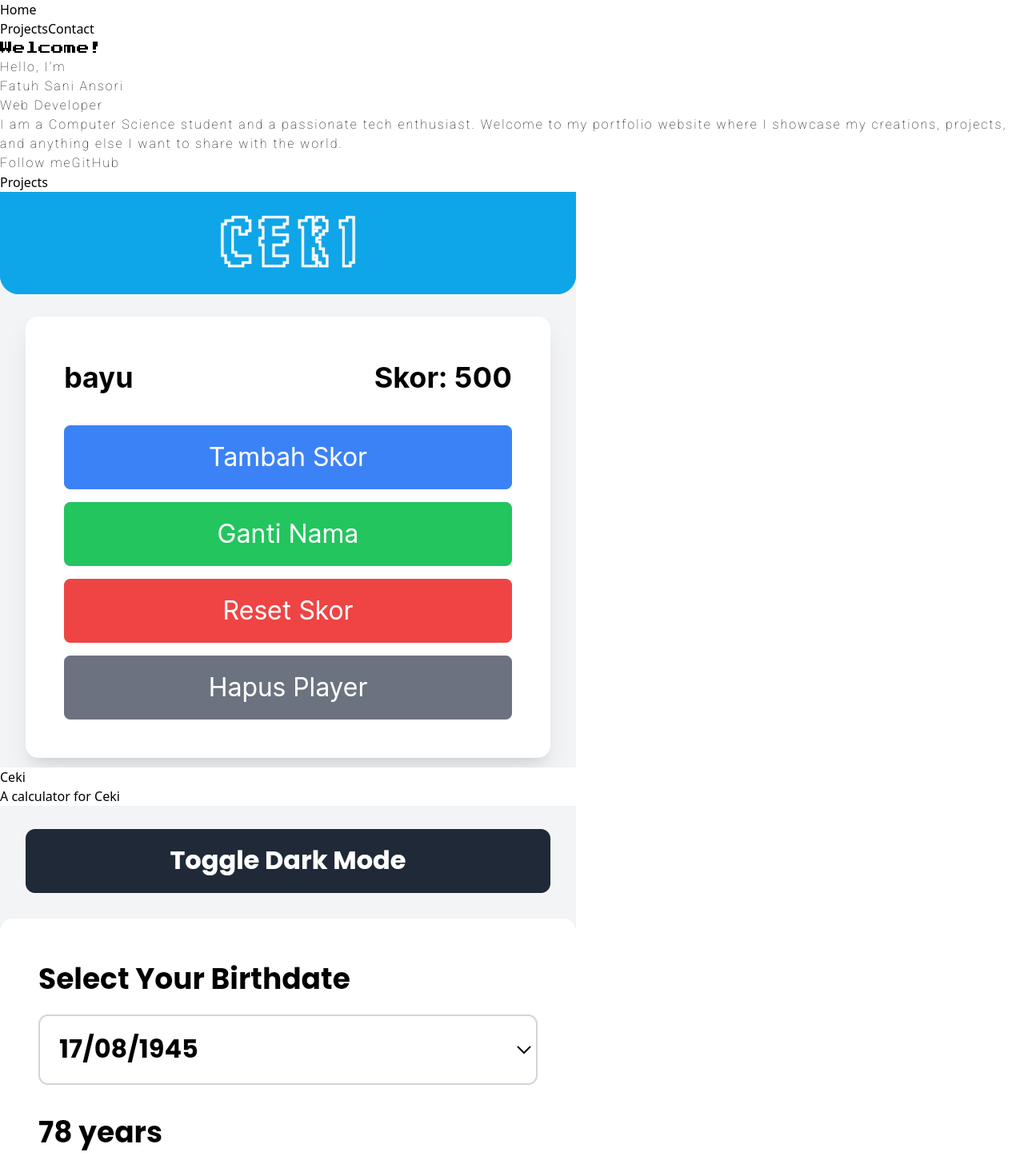
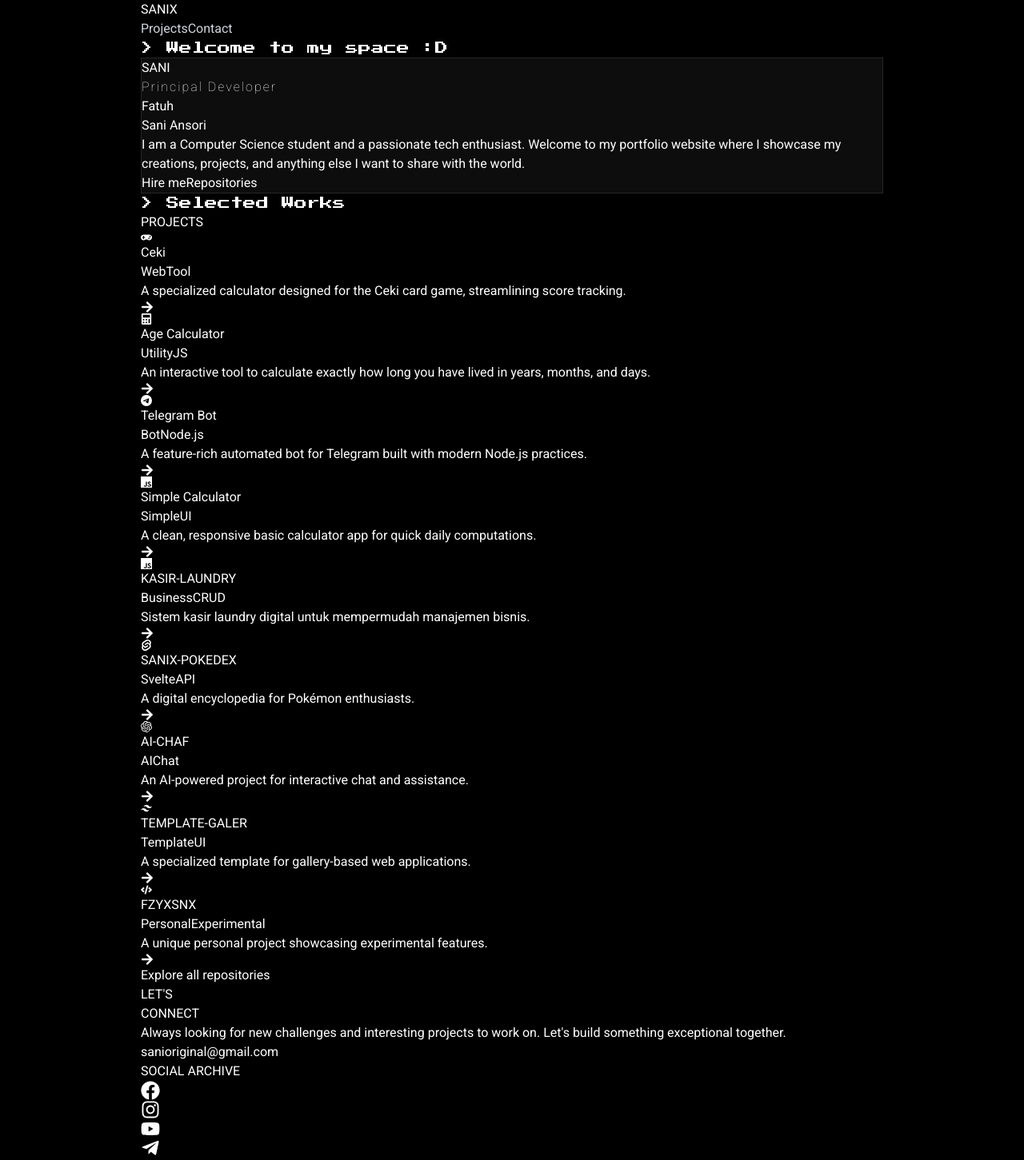
Before and after one commit to fatuhsa/sanixporto, a React (Vite) app: page / in a window 1280 px wide. Shown: the top 1451 px of the page at 80% size. Built offline with nearby package versions, Linux system fonts and the light colour scheme.

Commit message:
feat: complete UI/UX overhaul and architectural refactoring

```diff
--- a/package.json
+++ b/package.json
@@ -10,6 +10,7 @@
     "preview": "vite preview"
   },
   "dependencies": {
+    "prop-types": "^15.8.1",
     "react": "^18.3.1",
     "react-dom": "^18.3.1",
     "react-helmet-async": "^2.0.5",
--- a/src/App.jsx
+++ b/src/App.jsx
@@ -1,19 +1,24 @@
-import React from "react";
 import { HelmetProvider } from "react-helmet-async";
-import Header from "./components/Header";
+import SEO from "./components/SEO";
 import Introduction from "./components/Introduction";
 import Projects from "./components/Projects";
 import Footer from "./components/Footer";
 import Navbar from "./components/Navbar";
+import { personalInfo } from "./data/portfolioData";
 
 function App() {
   return (
     <HelmetProvider>
-      <div className="bg-black text-white select-none min-h-screen flex flex-col justify-center items-center">
+      <div className="bg-black text-white select-none min-h-screen">
+        <SEO
+          title={`${personalInfo.name} | ${personalInfo.role}`}
+          description={personalInfo.description}
+        />
         <Navbar />
-        <Header />
-        <Introduction />
-        <Projects />
+        <main>
+          <Introduction />
+          <Projects />
+        </main>
         <Footer />
       </div>
     </HelmetProvider>
--- a/src/components/Footer.jsx
+++ b/src/components/Footer.jsx
@@ -1,62 +1,65 @@
-import React from "react";
 import {
   FaFacebook,
   FaInstagram,
   FaYoutube,
-  FaTelegramPlane
+  FaTelegramPlane,
 } from "react-icons/fa";
+import { personalInfo, socialLinks } from "../data/portfolioData";
 
 const Footer = () => {
+  const currentYear = new Date().getFullYear();
+
   return (
-    <footer id="contact" className="bg-gray-900 text-white py-6 w-full">
-      <div className="container mx-auto text-center">
-        <div className="mb-4">
-          <h4 className="font-bold text-xl mb-2">Contact Me</h4>
-          <p>
-            Email:{" "}
+    <footer id="contact" className="bg-black py-24 border-t border-white/10">
+      <div className="content-container">
+        <div className="grid grid-cols-1 md:grid-cols-2 gap-20 mb-20">
+          <div className="space-y-8">
+            <h4 className="text-5xl md:text-6xl font-bold tracking-tighter leading-none">LET&apos;S<br/><span className="text-gray-500 text-4xl md:text-5xl">CONNECT</span></h4>
+            <p className="text-gray-400 max-w-md text-lg leading-relaxed font-light">
+              Always looking for new challenges and interesting projects to work on.
+              Let&apos;s build something exceptional together.
+            </p>
             <a
-              href="mailto:sanioriginal@gmail.com"
-              className="text-blue-400 hover:underline"
+              href={`mailto:${personalInfo.email}`}
+              className="inline-block text-2xl font-light border-b border-white/20 hover:border-white transition-all duration-500 pb-2"
             >
-              sanioriginal@gmail.com
+              {personalInfo.email}
             </a>
-          </p>
           </div>
-        <div className="mb-4">
-          <h4 className="font-bold text-xl mb-2">Follow Me</h4>
-          <div className="flex justify-center space-x-6">
-            <a
-              href="https://www.facebook.com/sanixitd"
-              className="text-blue-400 hover:text-blue-500"
-              aria-label="Facebook"
-            >
+
+          <div className="flex flex-col md:items-end justify-between py-2">
+            <div className="space-y-6">
+              <span className="text-gray-500 font-bold text-[10px] uppercase tracking-[0.3em]">SOCIAL ARCHIVE</span>
+              <div className="flex gap-8">
+                <a href={socialLinks.facebook} className="text-gray-400 hover:text-white transition-colors" aria-label="Facebook" target="_blank" rel="noopener noreferrer">
                   <FaFacebook size={24} />
                 </a>
-            <a
-              href="https://www.instagram.com/vinsmokesani22"
-              className="text-blue-400 hover:text-blue-500"
-              aria-label="Instagram"
-            >
+                <a href={socialLinks.instagram} className="text-gray-400 hover:text-white transition-colors" aria-label="Instagram" target="_blank" rel="noopener noreferrer">
                   <FaInstagram size={24} />
                 </a>
-            <a
-              href="https://youtube.com/@sanimonid"
-              className="text-blue-400 hover:text-blue-500"
-              aria-label="YouTube"
-            >
+                <a href={socialLinks.youtube} className="text-gray-400 hover:text-white transition-colors" aria-label="YouTube" target="_blank" rel="noopener noreferrer">
                   <FaYoutube size={24} />
                 </a>
-            <a
-              href="https://t.me/suradirajayadiningrat"
-              className="text-blue-400 hover:text-blue-500"
-              aria-label="Telegram"
-            >
+                <a href={socialLinks.telegram} className="text-gray-400 hover:text-white transition-colors" aria-label="Telegram" target="_blank" rel="noopener noreferrer">
                   <FaTelegramPlane size={24} />
                 </a>
               </div>
             </div>
-        <div>
-          <p>&copy; Made with♥ by SaniX </p>
+
+            <div className="mt-12 md:mt-0 text-left md:text-right">
+              <p className="text-gray-600 text-[10px] uppercase tracking-[0.2em] mb-2 font-bold">Location</p>
+              <p className="text-gray-400 font-light">Remote / Indonesia</p>
+            </div>
+          </div>
+        </div>
+
+        <div className="pt-12 border-t border-white/5 flex flex-col md:flex-row justify-between items-center gap-6 text-gray-500 text-[10px] uppercase tracking-widest font-bold">
+          <p>&copy; {currentYear} {personalInfo.name}</p>
+          <div className="flex items-center gap-4">
+            <span>Powered by SaniX</span>
+            <div className="w-8 h-px bg-white/10"></div>
+            <span>V 2.0.0</span>
+          </div>
         </div>
       </div>
     </footer>
--- a/src/components/Header.jsx
+++ /dev/null
@@ -1,33 +0,0 @@
-import React from 'react';
-import { Helmet } from 'react-helmet-async';
-
-const Header = () => {
-  return (
-    <Helmet>
-      <meta charSet="UTF-8" />
-      <meta name="viewport" content="width=device-width, initial-scale=1.0" />
-      <title>Fatuh's Portfolio</title>
-      <link rel="preconnect" href="https://fonts.googleapis.com" />
-      <link rel="preconnect" href="https://fonts.gstatic.com" crossOrigin="true" />
-      <link
-        href="https://fonts.googleapis.com/css2?family=Press+Start+2P&family=Roboto:wght@100&display=swap"
-        rel="stylesheet"
-      />
-      <style>{`
-        .roboto-thin {
-          font-family: "Roboto", sans-serif;
-          font-weight: 100;
-          font-style: normal;
-          letter-spacing: 2px;
-        }
-        .press-start-2p-regular {
-          font-family: "Press Start 2P", system-ui;
-          font-weight: 400;
-          font-style: normal;
-        }
-      `}</style>
-    </Helmet>
-  );
-}
-
-export default Header;
--- a/src/components/Introduction.jsx
+++ b/src/components/Introduction.jsx
@@ -1,39 +1,52 @@
-import React from "react";
+import { personalInfo, socialLinks } from "../data/portfolioData";
 
 const Introduction = () => {
   return (
-    <div
+    <section
       id="intro"
-      className="main min-h-screen w-full flex flex-col items-center justify-center border-b-2"
+      className="min-h-screen w-full flex flex-col items-center justify-center pt-24"
     >
-      <p className="press-start-2p-regular text-2xl">Welcome!</p>
-      <div className="container flex items-center justify-center">
-        <div className="roboto-thin m-3 text-left p-6 bg-opacity-10 bg-white rounded-lg shadow-lg">
-          <p className="text-2xl">Hello, I'm</p>
-          <p className="font-sans font-bold text-4xl">Fatuh Sani Ansori</p>
-          <p className="text-xl mb-4">Web Developer</p>
-          <p className="my-2 text-lg">
-            I am a Computer Science student and a passionate tech enthusiast.
-            Welcome to my portfolio website where I showcase my creations,
-            projects, and anything else I want to share with the world.
+      <div className="content-container">
+        <p className="press-start-2p-regular text-gray-500 text-[10px] md:text-xs mb-8 animate-pulse tracking-widest uppercase">
+          &gt; Welcome to my space :D
         </p>
-          <div className="mt-4 flex gap-4">
+
+        <div className="glass-effect p-8 md:p-16 rounded-3xl shadow-2xl relative overflow-hidden group">
+          <div className="absolute top-0 right-0 p-8 opacity-10 group-hover:opacity-20 transition-opacity">
+            <span className="text-9xl font-bold tracking-tighter">SANI</span>
+          </div>
+
+          <div className="relative z-10">
+            <div className="roboto-thin mb-4 text-gray-400 uppercase tracking-widest text-xs">Principal Developer</div>
+            <h1 className="text-6xl md:text-8xl font-bold mb-4 tracking-tighter leading-none">
+              {personalInfo.name.split(' ')[0]}<br/>
+              <span className="text-gray-500">{personalInfo.name.split(' ').slice(1).join(' ')}</span>
+            </h1>
+
+            <p className="text-xl md:text-2xl text-gray-300 leading-relaxed mb-12 max-w-2xl font-light">
+              {personalInfo.description}
+            </p>
+
+            <div className="flex flex-wrap gap-6">
               <a
                 href="#contact"
-              className="bg-white text-black p-3 rounded-lg hover:bg-black hover:text-white hover:ring hover:ring-white font-bold transition duration-300"
+                className="px-10 py-4 bg-white text-black rounded-full hover:bg-black hover:text-white ring-1 ring-white transition-all duration-500 font-bold uppercase tracking-widest text-xs"
               >
-              Follow me
+                Hire me
               </a>
               <a
-              href="https://github.com/fatuhsa"
-              className="bg-black text-white p-3 rounded-lg hover:bg-white hover:text-black hover:ring hover:ring-white font-bold transition duration-300"
+                href={socialLinks.github}
+                target="_blank"
+                rel="noopener noreferrer"
+                className="px-10 py-4 bg-transparent text-white rounded-full ring-1 ring-white/20 hover:ring-white transition-all duration-500 font-bold uppercase tracking-widest text-xs"
               >
-              GitHub
+                Repositories
               </a>
             </div>
           </div>
         </div>
       </div>
+    </section>
   );
 };
 
--- a/src/components/Navbar.jsx
+++ b/src/components/Navbar.jsx
@@ -1,17 +1,31 @@
-import React from "react";
+import { useState, useEffect } from "react";
 
 const NavBar = () => {
+  const [scrolled, setScrolled] = useState(false);
+
+  useEffect(() => {
+    const handleScroll = () => {
+      setScrolled(window.scrollY > 50);
+    };
+    window.addEventListener("scroll", handleScroll);
+    return () => window.removeEventListener("scroll", handleScroll);
+  }, []);
+
   return (
-    <nav className="bg-black bg-opacity-40 text-white p-4 fixed w-full top-0 left-0 z-10">
-      <div className="container mx-auto flex justify-between items-center">
-        <a href="#intro" className="font-bold text-xl">
-          Home
+    <nav
+      className={`fixed w-full top-0 left-0 z-50 transition-all duration-300 ${
+        scrolled ? "py-4 glass-effect" : "py-6 bg-transparent"
+      }`}
+    >
+      <div className="content-container flex justify-between items-center">
+        <a href="#intro" className="font-bold text-2xl tracking-tighter hover:opacity-80 transition-opacity">
+          SANI<span className="text-gray-500">X</span>
         </a>
-        <div className="space-x-4">
-          <a href="#projects" className="hover:text-gray-400">
+        <div className="flex space-x-8">
+          <a href="#projects" className="nav-link font-medium">
             Projects
           </a>
-          <a href="#contact" className="hover:text-gray-400">
+          <a href="#contact" className="nav-link font-medium">
             Contact
           </a>
         </div>
--- a/src/components/ProjectItem.jsx
+++ b/src/components/ProjectItem.jsx
@@ -1,27 +1,52 @@
-import React from "react";
+import PropTypes from "prop-types";
+import { FaArrowRight } from "react-icons/fa";
 
-const ProjectItem = ({ title, description, link, thumbnail }) => {
+const ProjectItem = ({ title, description, link, tags, icon: Icon }) => {
   return (
     <a
       href={link}
-      className="block w-full bg-white rounded-lg shadow-md overflow-hidden transform transition duration-300 lg:hover:scale-105 hover:shadow-lg"
+      target="_blank"
+      rel="noopener noreferrer"
+      className="group relative flex flex-col md:flex-row md:items-center justify-between p-6 md:p-8 border-b border-white/10 hover:bg-white/5 transition-all duration-300 first:border-t"
     >
-      <div className="relative w-full h-48">
-        <img
-          src={thumbnail}
-          alt={title}
-          className="w-full h-full object-cover"
-        />
-        <div className="absolute inset-0 bg-gradient-to-t from-black to-transparent opacity-75"></div>
-        <div className="absolute bottom-0 left-0 p-4 text-white">
-          <h3 className="font-bold text-xl">{title}</h3>
+      {/* Small top-right icon */}
+      {Icon && (
+        <div className="absolute top-4 right-4 text-gray-700 group-hover:text-gray-400 transition-colors duration-300">
+          <Icon size={14} />
         </div>
+      )}
+
+      <div className="flex-1 pr-4">
+        <div className="flex flex-wrap items-center gap-3 mb-2">
+          <h3 className="text-xl md:text-2xl font-bold group-hover:text-gray-300 transition-colors tracking-tight">
+            {title}
+          </h3>
+          <div className="flex gap-2">
+            {tags && tags.map((tag, i) => (
+              <span key={i} className="text-[9px] uppercase tracking-[0.2em] px-2 py-0.5 border border-white/10 rounded-sm text-gray-600 group-hover:border-white/20 group-hover:text-gray-400 transition-all">
+                {tag}
+              </span>
+            ))}
+          </div>
+        </div>
+        <p className="text-gray-400 text-sm md:text-base line-clamp-1 font-light group-hover:text-gray-300 transition-colors">
+          {description}
+        </p>
       </div>
-      <div className="p-6">
-        <p className="text-gray-700 text-base mb-4">{description}</p>
+
+      <div className="mt-4 md:mt-0 opacity-0 group-hover:opacity-100 transform translate-x-4 group-hover:translate-x-0 transition-all duration-300">
+        <FaArrowRight className="text-white text-xl" />
       </div>
     </a>
   );
 };
 
+ProjectItem.propTypes = {
+  title: PropTypes.string.isRequired,
+  description: PropTypes.string.isRequired,
+  link: PropTypes.string.isRequired,
+  tags: PropTypes.arrayOf(PropTypes.string),
+  icon: PropTypes.elementType,
+};
+
 export default ProjectItem;
--- a/src/components/Projects.jsx
+++ b/src/components/Projects.jsx
@@ -1,61 +1,51 @@
-import React, { Suspense, lazy } from "react";
-import image1 from "/images.png";
-import image2 from "/images2.png";
-import image3 from "/images3.png";
+import { Suspense, lazy } from "react";
+import { projects } from "../data/portfolioData";
 
 const ProjectItem = lazy(() => import("./ProjectItem"));
 
-const projects = [
-  {
-    title: "Ceki",
-    description: "A calculator for Ceki",
-    link: "https://ceki.vercel.app/",
-    thumbnail: image1
-  },
-  {
-    title: "Age calculator",
-    description: "How long have you lived?",
-    link: "https://agelatoria.vercel.app/",
-    thumbnail: image3
-  },
-  {
-    title: "Telegram Bot",
-    description: "A simple bot for Telegram",
-    link: "https://github.com/fatuhsa/sanix-bot",
-    thumbnail: "https://via.placeholder.com/300x300?text=Telegram+Bot"
-  },
-  {
-    title: "Simple Calculator",
-    description: "A basic calculator app",
-    link: "https://sanix-calculator.vercel.app/",
-    thumbnail: image2
-  }
-];
-
 const Projects = () => {
   return (
-    <div
+    <section
       id="projects"
-      className="project min-h-screen w-full flex flex-col items-center justify-center bg-black py-16 border-b-2"
+      className="min-h-screen w-full flex flex-col items-center justify-center bg-black py-32"
     >
-      <div className="lists text-center p-6 bg-opacity-10 bg-white rounded-lg shadow-lg w-11/12 md:w-3/4">
-        <p className="font-bold text-3xl mb-6">Projects</p>
-        <div className="grid grid-cols-1 md:grid-cols-2 gap-6">
-          <Suspense fallback={<div>Loading...</div>}>
+      <div className="content-container">
+        <header className="mb-20">
+          <p className="press-start-2p-regular text-[10px] text-gray-500 mb-4 tracking-widest uppercase">
+            &gt; Selected Works
+          </p>
+          <h2 className="text-6xl md:text-8xl font-bold tracking-tighter leading-none">PROJECTS</h2>
+          <div className="h-1 w-24 bg-white/10 mt-8"></div>
+        </header>
+
+        <div className="flex flex-col border-t border-white/10">
+          <Suspense fallback={<div className="py-20 text-gray-500 animate-pulse font-mono tracking-widest uppercase text-xs">Synchronizing...</div>}>
             {projects.map((project, index) => (
-              <div key={index} className="flex justify-center">
               <ProjectItem
+                key={index}
                 title={project.title}
                 description={project.description}
                 link={project.link}
-                  thumbnail={project.thumbnail}
+                tags={project.tags}
+                icon={project.icon}
               />
-              </div>
             ))}
           </Suspense>
         </div>
+
+        <div className="mt-20">
+          <a
+            href="https://github.com/fatuhsa"
+            target="_blank"
+            rel="noopener noreferrer"
+            className="group inline-flex items-center gap-4 text-xs uppercase tracking-[0.3em] text-gray-500 hover:text-white transition-all"
+          >
+            <span>Explore all repositories</span>
+            <div className="w-12 h-px bg-gray-500 group-hover:w-20 group-hover:bg-white transition-all duration-500"></div>
+          </a>
         </div>
       </div>
+    </section>
   );
 };
 
--- /dev/null
+++ b/src/components/SEO.jsx
@@ -0,0 +1,21 @@
+/* eslint-disable react-refresh/only-export-components */
+import PropTypes from 'prop-types';
+import { Helmet } from 'react-helmet-async';
+
+const SEO = ({ title, description }) => {
+  return (
+    <Helmet>
+      <meta charSet="UTF-8" />
+      <meta name="viewport" content="width=device-width, initial-scale=1.0" />
+      <title>{title || "Sani's Portfolio"}</title>
+      <meta name="description" content={description || "Personal portfolio of Fatuh Sani Ansori, a Web Developer student."} />
+    </Helmet>
+  );
+};
+
+SEO.propTypes = {
+  title: PropTypes.string,
+  description: PropTypes.string,
+};
+
+export default SEO;
--- /dev/null
+++ b/src/data/portfolioData.js
@@ -0,0 +1,93 @@
+import {
+  SiSvelte,
+  SiJavascript,
+  SiTelegram,
+  SiNodedotjs,
+  SiPython,
+  SiTailwindcss,
+  SiVite,
+  SiWhatsapp,
+  SiOpenai
+} from "react-icons/si";
+import { FaCalculator, FaTools, FaCode, FaGamepad } from "react-icons/fa";
+
+export const personalInfo = {
+  name: "Fatuh Sani Ansori",
+  role: "Web Developer",
+  email: "sanioriginal@gmail.com",
+  description: "I am a Computer Science student and a passionate tech enthusiast. Welcome to my portfolio website where I showcase my creations, projects, and anything else I want to share with the world.",
+};
+
+export const socialLinks = {
+  github: "https://github.com/fatuhsa",
+  facebook: "https://www.facebook.com/sanixitd",
+  instagram: "https://www.instagram.com/vinsmokesani22",
+  youtube: "https://youtube.com/@sanimonid",
+  telegram: "https://t.me/suradirajayadiningrat",
+};
+
+export const projects = [
+  {
+    title: "Ceki",
+    description: "A specialized calculator designed for the Ceki card game, streamlining score tracking.",
+    link: "https://ceki.vercel.app/",
+    tags: ["Web", "Tool"],
+    icon: FaGamepad
+  },
+  {
+    title: "Age Calculator",
+    description: "An interactive tool to calculate exactly how long you have lived in years, months, and days.",
+    link: "https://agelatoria.vercel.app/",
+    tags: ["Utility", "JS"],
+    icon: FaCalculator
+  },
+  {
+    title: "Telegram Bot",
+    description: "A feature-rich automated bot for Telegram built with modern Node.js practices.",
+    link: "https://github.com/fatuhsa/sanix-bot",
+    tags: ["Bot", "Node.js"],
+    icon: SiTelegram
+  },
+  {
+    title: "Simple Calculator",
+    description: "A clean, responsive basic calculator app for quick daily computations.",
+    link: "https://sanix-calculator.vercel.app/",
+    tags: ["Simple", "UI"],
+    icon: SiJavascript
+  },
+  {
+    title: "KASIR-LAUNDRY",
+    description: "Sistem kasir laundry digital untuk mempermudah manajemen bisnis.",
+    link: "https://github.com/fatuhsa/KASIR-LAUNDRY",
+    tags: ["Business", "CRUD"],
+    icon: SiJavascript
+  },
+  {
+    title: "SANIX-POKEDEX",
+    description: "A digital encyclopedia for Pokémon enthusiasts.",
+    link: "https://github.com/fatuhsa/SANIX-POKEDEX",
+    tags: ["Svelte", "API"],
+    icon: SiSvelte
+  },
+  {
+    title: "AI-CHAF",
+    description: "An AI-powered project for interactive chat and assistance.",
+    link: "https://github.com/fatuhsa/AI-CHAF",
+    tags: ["AI", "Chat"],
+    icon: SiOpenai
+  },
+  {
+    title: "TEMPLATE-GALER",
+    description: "A specialized template for gallery-based web applications.",
+    link: "https://github.com/fatuhsa/TEMPLATE-GALER",
+    tags: ["Template", "UI"],
+    icon: SiTailwindcss
+  },
+  {
+    title: "FZYXSNX",
+    description: "A unique personal project showcasing experimental features.",
+    link: "https://github.com/fatuhsa/FZYXSNX",
+    tags: ["Personal", "Experimental"],
+    icon: FaCode
+  }
+];
--- a/src/index.css
+++ b/src/index.css
@@ -1,7 +1,77 @@
+@import url('https://fonts.googleapis.com/css2?family=Press+Start+2P&family=Roboto:wght@100;400;700&display=swap');
+
 @tailwind base;
 @tailwind components;
 @tailwind utilities;
 
-*,body{
-	scroll-behavior: smooth;
+:root {
+  color-scheme: dark;
 }
+
+*,
+body {
+  scroll-behavior: smooth;
+  margin: 0;
+  padding: 0;
+  box-sizing: border-box;
+}
+
+body {
+  font-family: 'Roboto', sans-serif;
+  background-color: black;
+  color: white;
+}
+
+.roboto-thin {
+  font-family: "Roboto", sans-serif;
+  font-weight: 100;
+  letter-spacing: 2px;
+}
+
+.press-start-2p-regular {
+  font-family: "Press Start 2P", system-ui;
+  font-weight: 400;
+}
+
+/* Custom UI/UX Improvements */
+.glass-effect {
+  background: rgba(255, 255, 255, 0.05);
+  backdrop-filter: blur(10px);
+  -webkit-backdrop-filter: blur(10px);
+  border: 1px solid rgba(255, 255, 255, 0.1);
+}
+
+.nav-link {
+  @apply relative text-gray-300 hover:text-white transition-colors duration-300;
+}
+
+.nav-link::after {
+  content: '';
+  @apply absolute bottom-0 left-0 w-0 h-0.5 bg-white transition-all duration-300;
+}
+
+.nav-link:hover::after {
+  @apply w-full;
+}
+
+.content-container {
+  @apply max-w-5xl mx-auto px-6 md:px-12 w-full;
+}
+
+/* Custom Scrollbar for better aesthetics */
+::-webkit-scrollbar {
+  width: 8px;
+}
+
+::-webkit-scrollbar-track {
+  background: #000;
+}
+
+::-webkit-scrollbar-thumb {
+  background: #333;
+  border-radius: 4px;
+}
+
+::-webkit-scrollbar-thumb:hover {
+  background: #444;
+}
```
Also changed, not shown: 2 other files (tests, documents, lock files or other folders). Lines whose indentation alone changed are shown as unchanged.
